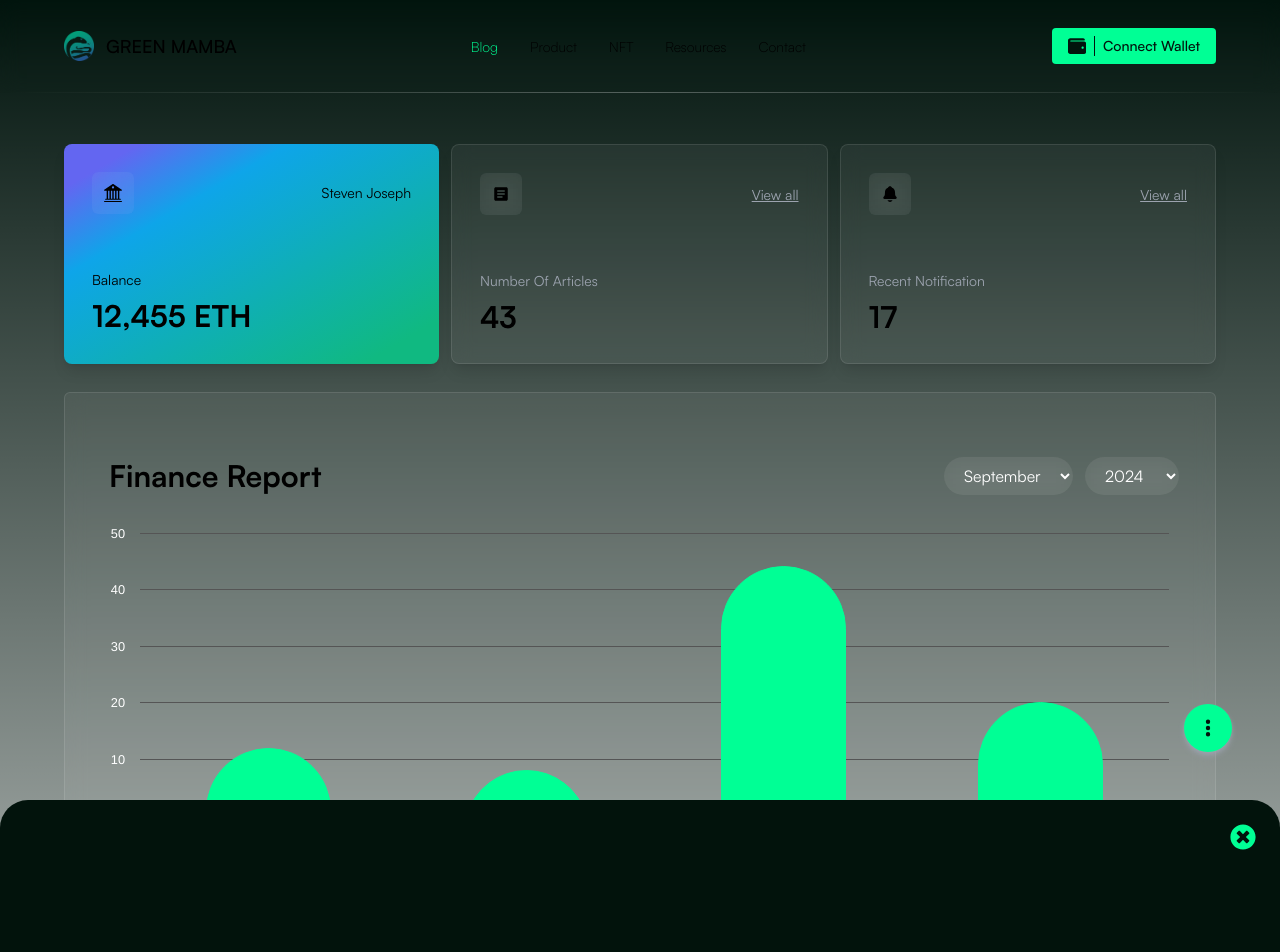
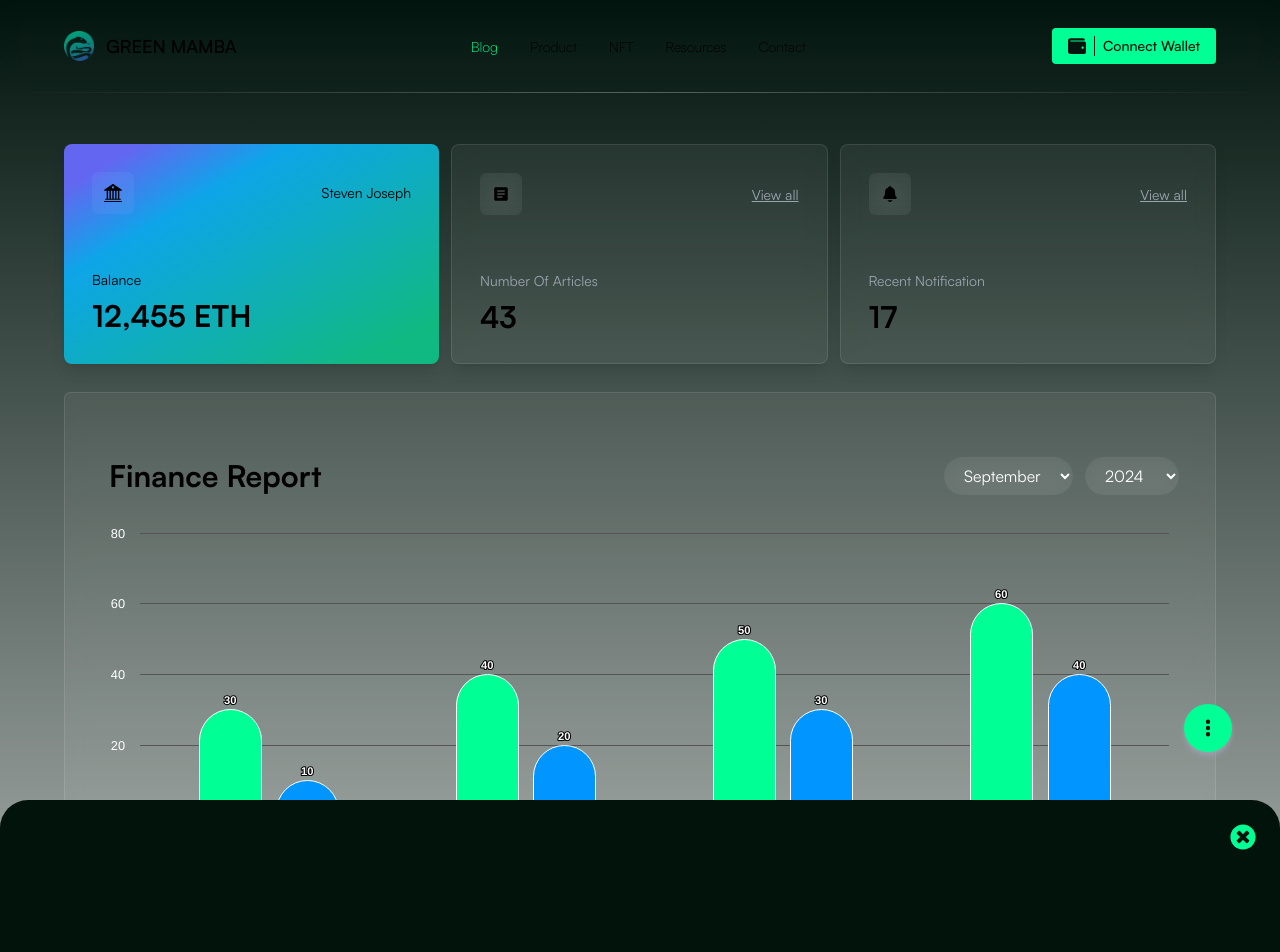
Before and after one commit to Stevolisis/green-mamba, a Next.js app: page /dashboard in a window 1280 px wide. Shown: the top 952 px of the page. Built offline with nearby package versions, Linux system fonts and the light colour scheme.

Commit message:
Multi Column Chart

```diff
--- a/src/components/HighChart.tsx
+++ b/src/components/HighChart.tsx
@@ -8,7 +8,7 @@ import { selectChartByName } from '@/redux/slices/chart';
 const HighChart = () => {
     const chart = useAppSelector(state => selectChartByName(state.charts, "dashboard"));
     const { months, years, currentMonth, currentYear} =useAppSelector(state => state.charts);
-    const options  = {
+    const options2  = {
         title: {
             text: '',
         },
@@ -49,11 +49,6 @@ const HighChart = () => {
         series: [
             {
                 name:'Gifts',
-                labels: {
-                    style: {
-                        color: '#fff'
-                    }
-                },
                 data: chart?.rows
             }
         ],
@@ -67,6 +62,77 @@ const HighChart = () => {
         },
         credits:false
     }
+
+    const options = {
+        title: {
+          text: '',
+        },
+        chart: {
+          type: 'column',
+          backgroundColor: 'transparent'
+        },
+        xAxis: {
+          title: {
+            text: "Weeks"
+          },
+          categories: ['Week 1', 'Week 2', 'Week 3', 'Week 4'], // X-axis categories
+          labels: {
+            style: {
+              color: '#fff' // X-axis labels color
+            }
+          },
+          gridLineColor: '#555'
+        },
+        yAxis: {
+          title: {
+            text: ''
+          },
+          labels: {
+            style: {
+              color: '#fff' // Y-axis labels color
+            }
+          },
+          gridLineColor: '#555'
+        },
+        plotOptions: {
+          column: {
+            borderRadius: 100,
+            dataLabels: {
+              enabled: true,
+              style: {
+                color: '#fff' // Color of the labels on top of the columns
+              }
+            },
+            grouping: true // Ensures columns are grouped
+          }
+        },
+        series: [
+          {
+            name: 'Gifts', // First column for each category
+            data: [30, 40, 50, 60], // Sample data for Type A
+            color: '#00ff95' // Custom color for this series
+          },
+        //   {
+        //     name: 'Gifts Type B', // Second column for each category
+        //     data: [20, 30, 40, 50], // Sample data for Type B
+        //     color: '#ff0095' // Custom color for this series
+        //   },
+          {
+            name: 'No of Articles', // Third column for each category
+            data: [10, 20, 30, 40], // Sample data for Type C
+            color: '#0095ff' // Custom color for this series
+          }
+        ],
+        legend: {
+          itemStyle: {
+            color: '#fff' // Color for the series text in the legend
+          }
+        },
+        accessibility: {
+          enabled: true
+        },
+        credits: false // Disable the Highcharts credits text
+      };
 
 
   return (
```
